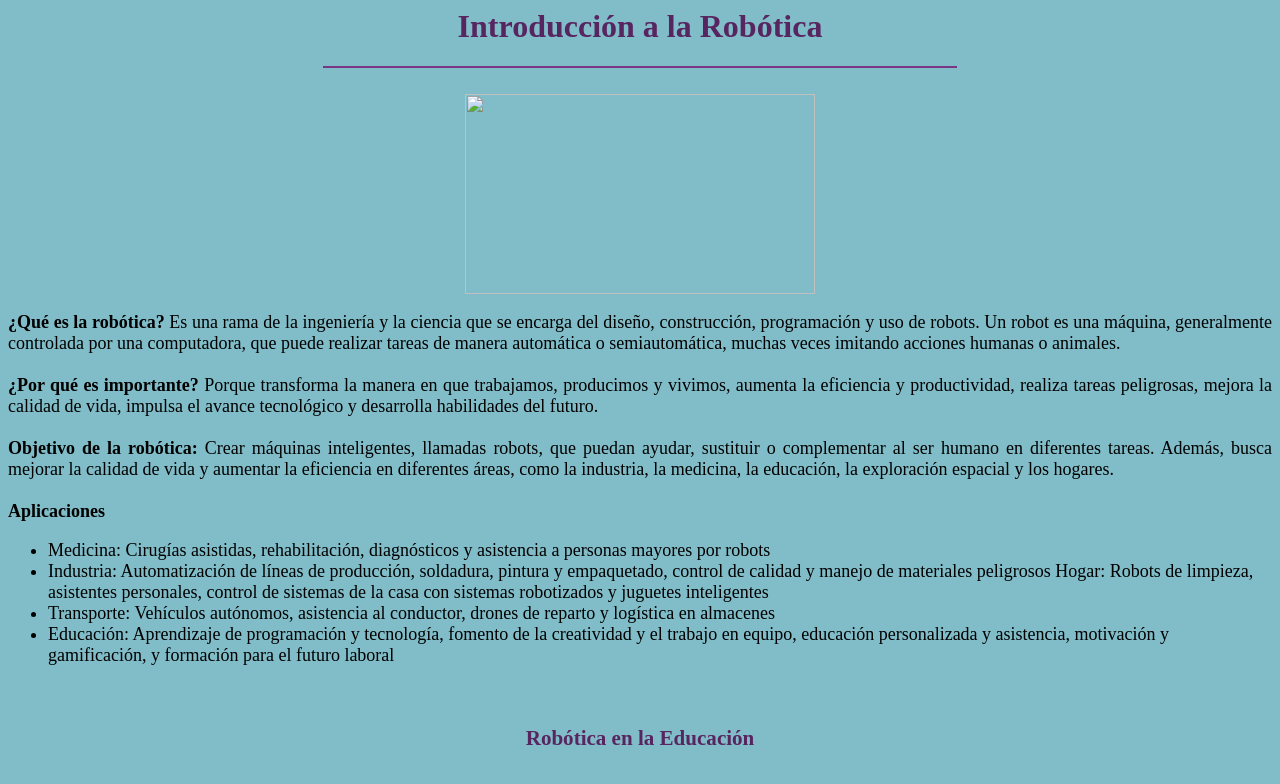
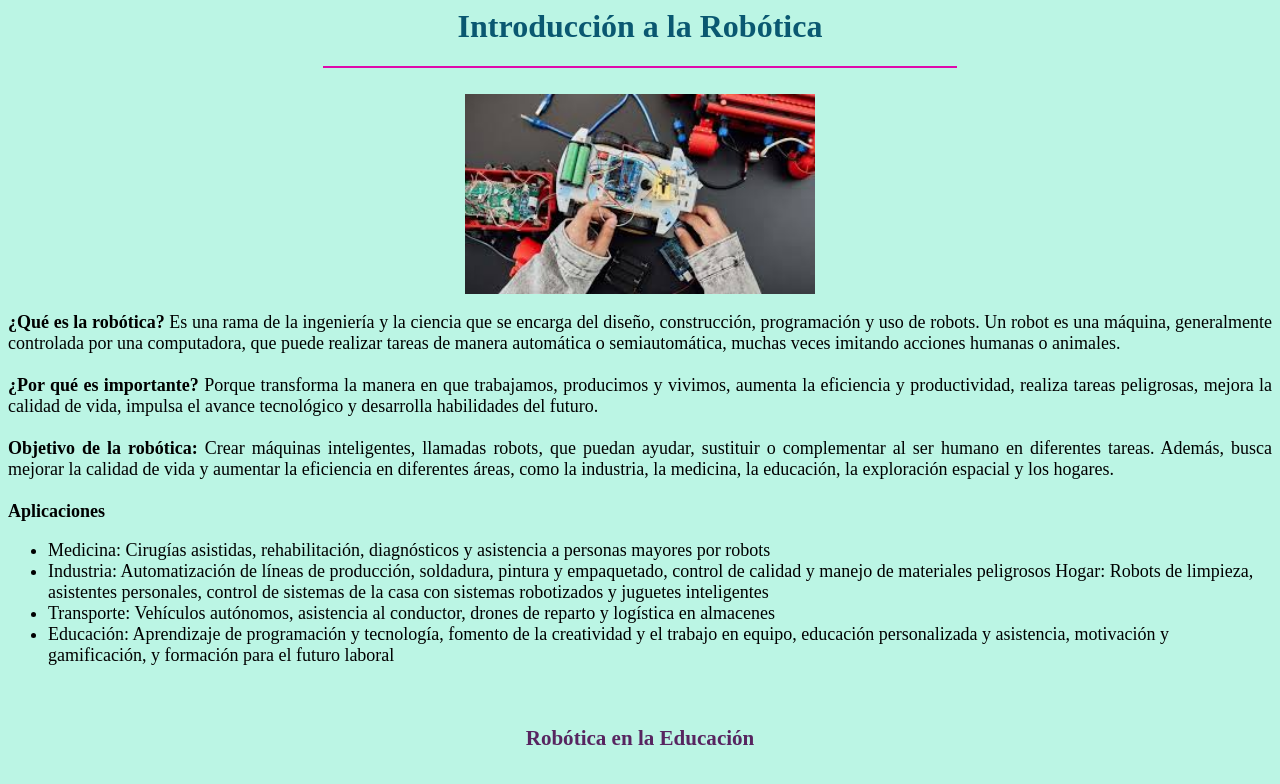
Before and after one commit to aurorayeo/aurorayeo.github.io, a plain HTML site: page introMAF.html in a window 1280 px wide. Shown: the top 784 px of the page. Drawn offline with Linux system fonts and the light colour scheme.

Commit message:
Update introMAF.html

```diff
--- a/introMAF.html
+++ b/introMAF.html
@@ -2,12 +2,12 @@
 <HEAD>
 <TITLE>Sitio Web de M.A.F.</TITLE>
 </HEAD>
-<BODY bgcolor= "#81bdc8">
+<BODY bgcolor= "#bbf5e4">
 <FONT COLOR="BLACK" FACE="TIMES NEW ROMAN">
-<CENTER><H1><FONT COLOR="572560">Introducción a la Robótica</FONT></H1></CENTER>
-<HR SIZE=2 WIDTH="50%" ALIGN="CENTER" COLOR="#7a3685">
+<CENTER><H1><FONT COLOR="0A5871">Introducción a la Robótica</FONT></H1></CENTER>
+<HR SIZE=2 WIDTH="50%" ALIGN="CENTER" COLOR="#de0aab">
 <BR>
-<CENTER><IMG SRC= "imagenesMAF/introrobo.jpg" HEIGHT=200 WIDTH=350></CENTER>
+<CENTER><IMG SRC= "introrobo.jpg" HEIGHT=200 WIDTH=350></CENTER>
 <FONT SIZE=4 FACE="TIMES NEW ROMAN">
 <P ALIGN="JUSTIFY">
 <B>¿Qué es la robótica?</B> Es una rama de la ingeniería y la ciencia que se encarga del diseño,
```
